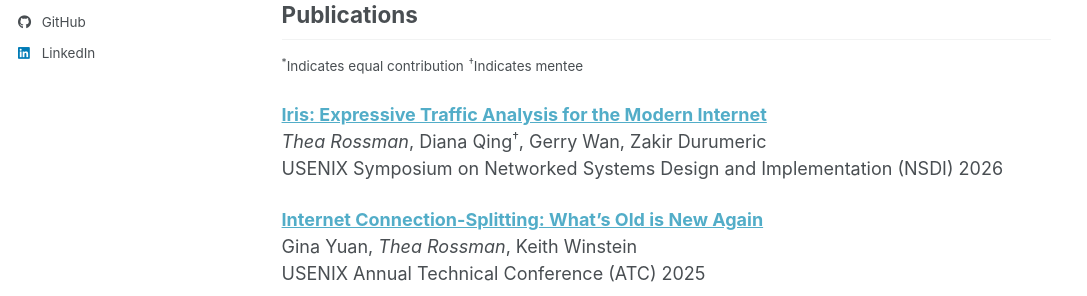
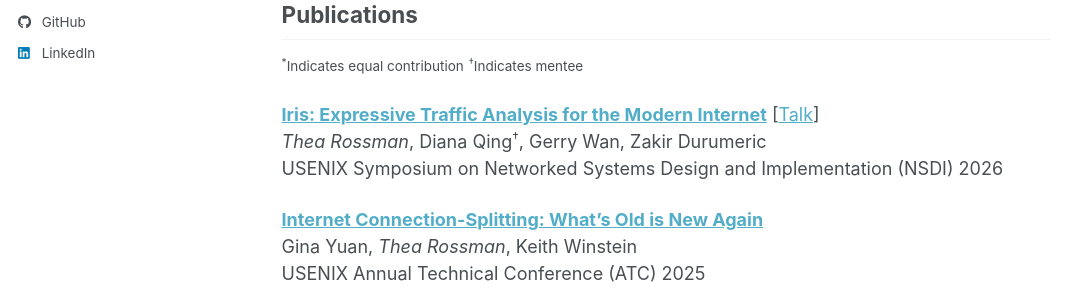
Before and after one commit to thearossman/thearossman.github.io, a Jekyll site: the page built from _pages/about.md, in a window 1280 px wide and 900 px high. Shown: the part 427-723 px from the top of the window, without its empty margins (0-1087 px from the left). Built offline with Jekyll 4.4.1, drawn with Linux system fonts in a browser that asks for light colours; some web fonts are replaced; a script bundle is joined from its source files by our own code; library files that are not in the unit come from our copies.

Commit message:
add iris talk

```diff
--- a/_pages/about.md
+++ b/_pages/about.md
@@ -17,7 +17,7 @@ I am broadly interested in building practical systems that help operators, resea
 <small><sup>&dagger;</sup>Indicates mentee</small>
 
 
-[**Iris: Expressive Traffic Analysis for the Modern Internet**](../files/iris.pdf)<br>
+[**Iris: Expressive Traffic Analysis for the Modern Internet**](../files/iris.pdf) \[[Talk](https://www.usenix.org/conference/nsdi26/presentation/rossman)\] <br>
 *Thea Rossman*, Diana Qing<sup>&dagger;</sup>, Gerry Wan, Zakir Durumeric<br>
 USENIX Symposium on Networked Systems Design and Implementation (NSDI) 2026<br>
 
```
